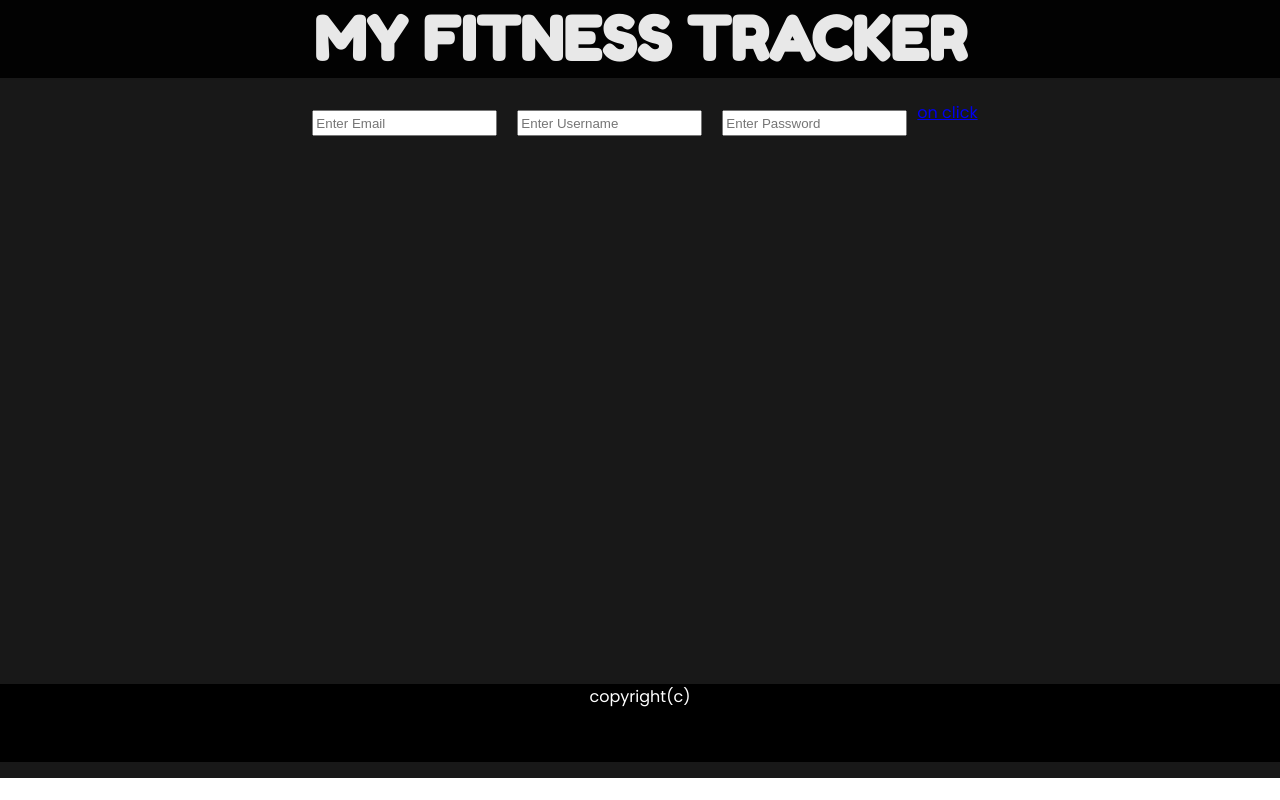
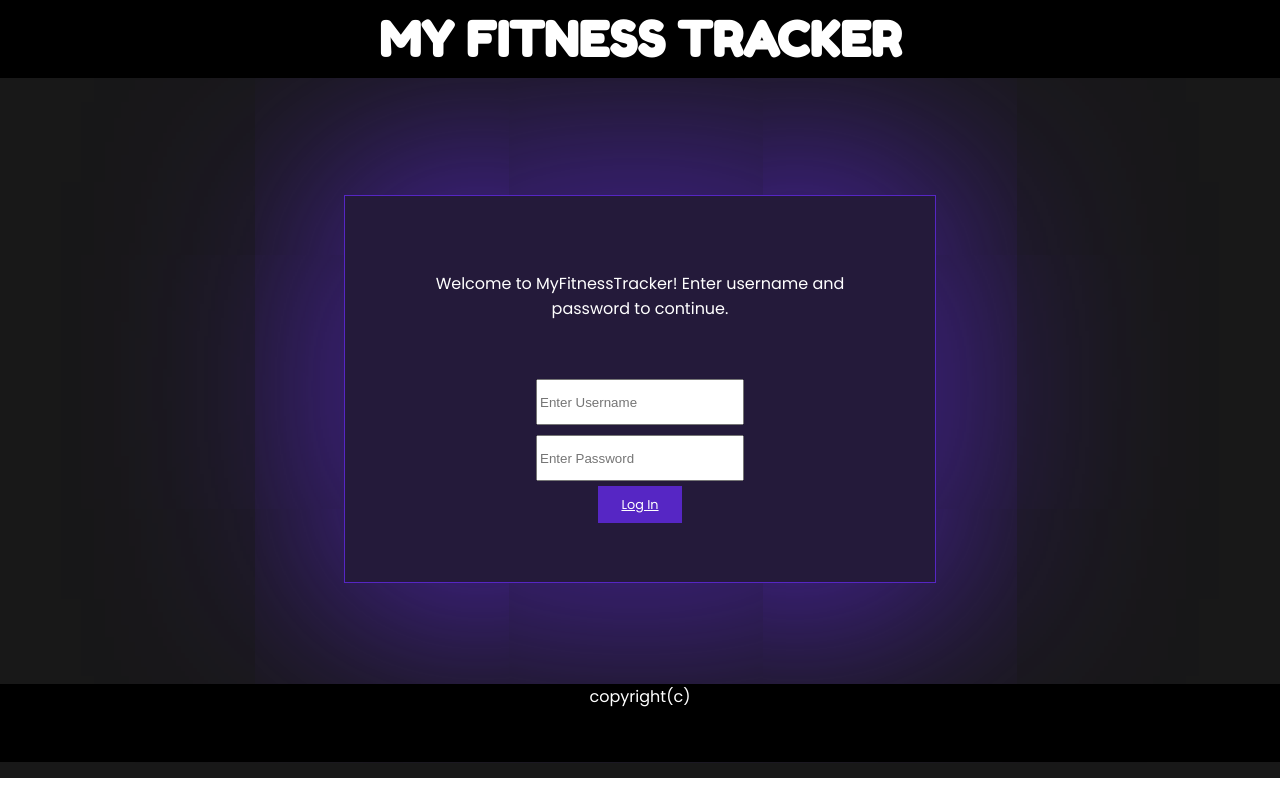
Before and after one commit to malloha/project_2, a React (Create React App) app: page / in a window 1280 px wide. Built offline with nearby package versions, Linux system fonts and the light colour scheme.

Commit message:
Login page and CSS

```diff
--- a/src/App.css
+++ b/src/App.css
@@ -4,6 +4,22 @@ body,html {
   padding: 0;
   margin: 0;
 }
+
+.loginForm{
+  border: 1px solid #5626C4;
+  background: rgb(86, 38, 196,.2);
+  box-shadow: 0px 0px 120px 10px #0ff;
+  box-shadow: 0px 0px 220px 20px #5626C4;
+display: flex;
+flex-direction: column;
+align-items: center;
+padding: 10%;
+}
+.loginPage{
+  display: flex;
+align-items: center;
+}
+
 
 .App {
   position: absolute;
@@ -31,13 +47,15 @@ body,html {
   background-color: #000000;
   color: white;
   font-family: 'Fredoka One', cursive;
-  font-size: 30px;
+  font-size: 1.5em;
   text-decoration: none;
   top: 0;
   width: 100%;
+
 }
 .header:hover{
   color: white;
+
   /* transform: scale(1.5); */
 }
 .footer{
@@ -55,6 +73,7 @@ body,html {
   flex-direction: column;
  justify-content: stretch;
 /* height: 100% */
+
 }
 
 .links{
@@ -64,13 +83,15 @@ body,html {
  align-items: center;
  text-align: center;
 
+
+
 }
 
 .links a{
   height: 250px;
   width: 250px;
   font-size: 30px;
-  border: 1px solid black;
+  border: 1px solid rgb(38, 56, 196);
   border-radius: 50%;
   display:flex;
   flex-direction: column;
@@ -80,6 +101,10 @@ body,html {
   align-items: center;
   text-align: center;
   color:white;
+  margin: 10px;
+  box-shadow: 0px 0px 120px 10px #0ff;
+  box-shadow: 0px 0px 220px 20px rgb(38, 56, 196);
+
  }
 
  @media only screen and (max-width: 400px){
@@ -99,8 +124,8 @@ body,html {
 }
  }
  a:hover{
-   color: white;
-   opacity: 0.9;
+   color: black;
+
  }
 
  main{
@@ -156,16 +181,19 @@ font-size: 50px;
   }
 
 input{
-  margin: 10px;
+  margin: 5px;
+  height: 3em;
+  width: 200px;
+
 }
 
-form{
-  display: flex;
-  flex-wrap: wrap;
+.loginPage a{
+  background-color: #5626C4;
+  color: white;
+  padding: 2% 5%;
+  font-size: 0.8em;
 }
-input[type=text]{
-  height: 20px;
-}
+
 
 .entry{
   border: 1px solid white;
@@ -182,6 +210,8 @@ input[type=text]{
 
 h1 {
   transition: 1s;
+
 }
 h1:hover {
-  letter-spacing: 7px; }
+  letter-spacing: 7px;
+   }
--- a/src/App.js
+++ b/src/App.js
@@ -17,24 +17,24 @@ class App extends Component {
     this.state = {
       username: '',
       password: '',
-      email: '',
+
       isLoggedOut: true,
       user: {
         username: 'maleeha',
         password: '123',
-        email: 'm@m.com'
+
       }
     }
   }
   onSubmit = (e) => {
     e.preventDefault();
     const username = this.state.username
-    const email = this.state.email;
+
     const password = this.state.password;
-    if (password === this.state.user.password && username === this.state.user.username && email === this.state.user.email) {
+    if (password === this.state.user.password && username === this.state.user.username) {
       this.setState({
         user: {
-          email: email,
+
           username: username,
           password: password
         },
@@ -65,7 +65,7 @@ class App extends Component {
       isLoggedOut: true,
       username: "",
       password: "",
-      email: ""
+
     })
   }
 
@@ -80,7 +80,7 @@ class App extends Component {
             path="/home"
             render={() => (
               <Navigation
-
+                username={this.state.username}
               />
             )}
           />
--- a/src/components/login.js
+++ b/src/components/login.js
@@ -1,20 +1,21 @@
 import React from 'react'
-import { Link } from 'react-router-dom'
+import { Link, Redirect } from 'react-router-dom'
 import Navigation from '../components/navigation'
 
 function Login(props) {
   return (
-    <div>
+    <div className="loginPage">
       {props.isLoggedOut ?
 
-        <form onSubmit={props.onSubmit}>
+        <form onSubmit={props.onSubmit} className="loginForm">
+          <p>Welcome to MyFitnessTracker! Enter username and password to continue. </p>
           <h3 style={{ 'color': 'red' }}>{props.loginError}</h3>
-          <input type="email" placeholder="Enter Email" name="email" onChange={props.onChange} />
+
           <input type="text" placeholder="Enter Username" name="username" onChange={props.onChange} />
           <input type="password" placeholder="Enter Password" name="password" onChange={props.onChange} />
-          <Link to="/home" onClick={props.onSubmit} >on click</Link>
+          <Link to="/home" onClick={props.onSubmit} >Log In</Link>
         </form> :
-        <Navigation />
+        <Redirect to="/home" />
       }
     </div >
   )
--- a/src/components/navigation.jsx
+++ b/src/components/navigation.jsx
@@ -1,4 +1,4 @@
-import React, { Component } from 'react';
+import React from 'react';
 import { FaWeight } from "react-icons/fa";
 import { Link } from 'react-router-dom'
 import { GiFruitBowl } from "react-icons/gi";
@@ -6,17 +6,11 @@ import { GiWaterBottle } from "react-icons/gi";
 import { FaRunning } from "react-icons/fa";
 
 
-class Navigation extends Component {
-  constructor(props) {
-    super(props);
-    this.state = {
-    }
-  }
+function Navigation(props) {
 
-  render() {
   return (
     <div className="Nav">
-        <h1> Welcome to MyFitnessTracker</h1>
+      <h1> Welcome to MyFitnessTracker {props.username}</h1>
       <div className="links">
         <Link to="/weight" className="track-weight"><FaWeight className="icon" />Track Weight</Link>
         <Link to="/water" className="water-intake"><GiWaterBottle className=" icon" />Track Water Intake</Link>
@@ -26,6 +20,6 @@ class Navigation extends Component {
     </div>
   )
 }
-}
+
 
 export default Navigation;
```
Lines whose indentation alone changed are shown as unchanged.
